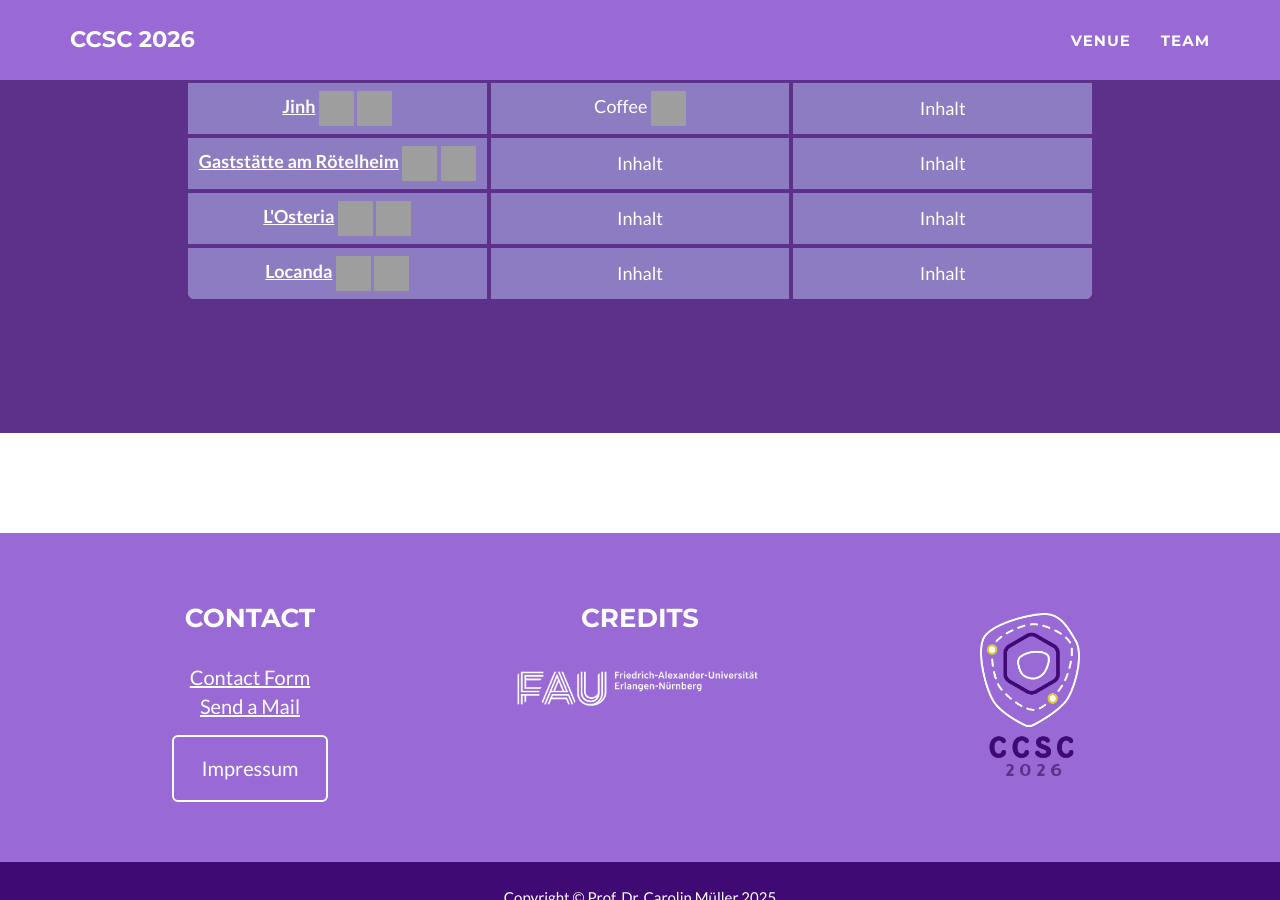
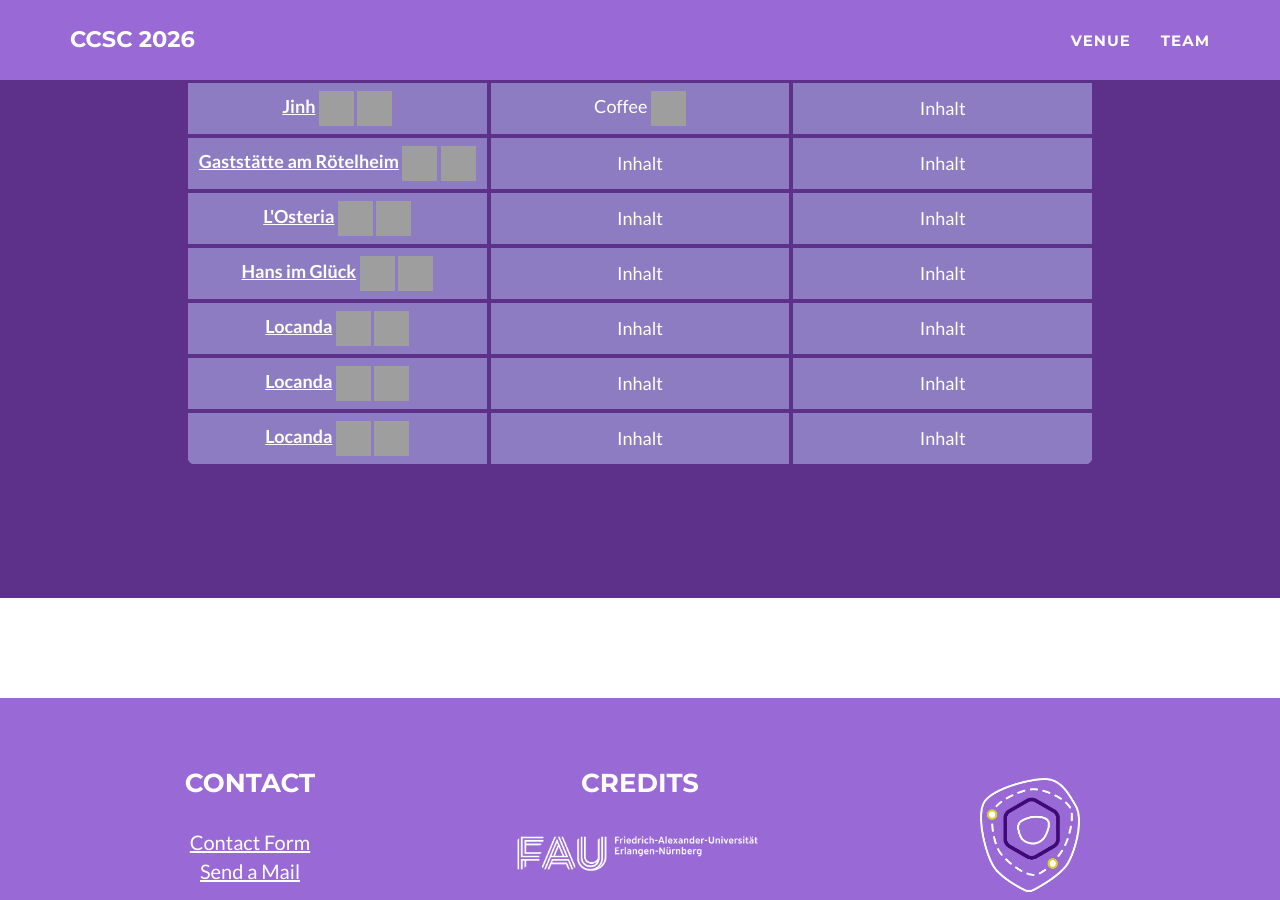
Before and after one commit to ccsc2026/ccsc2026.github.io, a Jekyll site: the page built from venue.html, in a window 1280 px wide and 900 px high, scrolled down 3101 px. Built offline with Jekyll 4.4.1, drawn with Linux system fonts in a browser that asks for light colours; grey boxes are pictures that could not be loaded.

Commit message:
Update venue.html

```diff
--- a/venue.html
+++ b/venue.html
@@ -220,6 +220,21 @@ layout: page
           <td>Inhalt</td>
         </tr>
         <tr>
+          <td> <a href="https://maps.app.goo.gl/oFnC91czaVoXQjuw5" target="_blank" style="color:#ffffff;"><b>Hans im Glück</b></a>  <img width="35" height="35" src="https://img.icons8.com/fluency/48/hamburger.png" alt="hamburger"/>  <img width="35" height="35" src="https://img.icons8.com/fluency/48/french-fries.png" alt="french-fries"/>  </td>
+          <td>Inhalt</td>
+          <td>Inhalt</td>
+        </tr>
+ 	<tr>
+          <td> <a href="https://maps.app.goo.gl/o5W6LktgFrGp6chk9" target="_blank" style="color:#ffffff;"><b>Locanda</b></a>  <img width="35" height="35" src="https://img.icons8.com/fluency/48/salami-pizza.png" alt="salami-pizza"/>  <img width="35" height="35" src="https://img.icons8.com/fluency/48/wine-glass.png" alt="wine-glass"/>  </td>
+          <td>Inhalt</td>
+          <td>Inhalt</td>
+        </tr>
+	<tr>
+          <td> <a href="https://maps.app.goo.gl/o5W6LktgFrGp6chk9" target="_blank" style="color:#ffffff;"><b>Locanda</b></a>  <img width="35" height="35" src="https://img.icons8.com/fluency/48/salami-pizza.png" alt="salami-pizza"/>  <img width="35" height="35" src="https://img.icons8.com/fluency/48/wine-glass.png" alt="wine-glass"/>  </td>
+          <td>Inhalt</td>
+          <td>Inhalt</td>
+        </tr>
+ 	<tr>
           <td> <a href="https://maps.app.goo.gl/o5W6LktgFrGp6chk9" target="_blank" style="color:#ffffff;"><b>Locanda</b></a>  <img width="35" height="35" src="https://img.icons8.com/fluency/48/salami-pizza.png" alt="salami-pizza"/>  <img width="35" height="35" src="https://img.icons8.com/fluency/48/wine-glass.png" alt="wine-glass"/>  </td>
           <td>Inhalt</td>
           <td>Inhalt</td>
```
